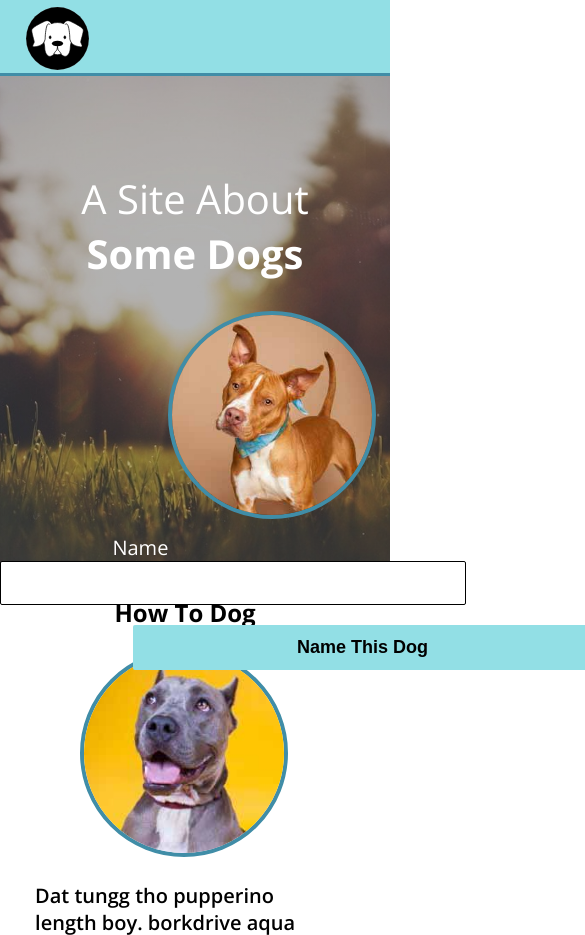
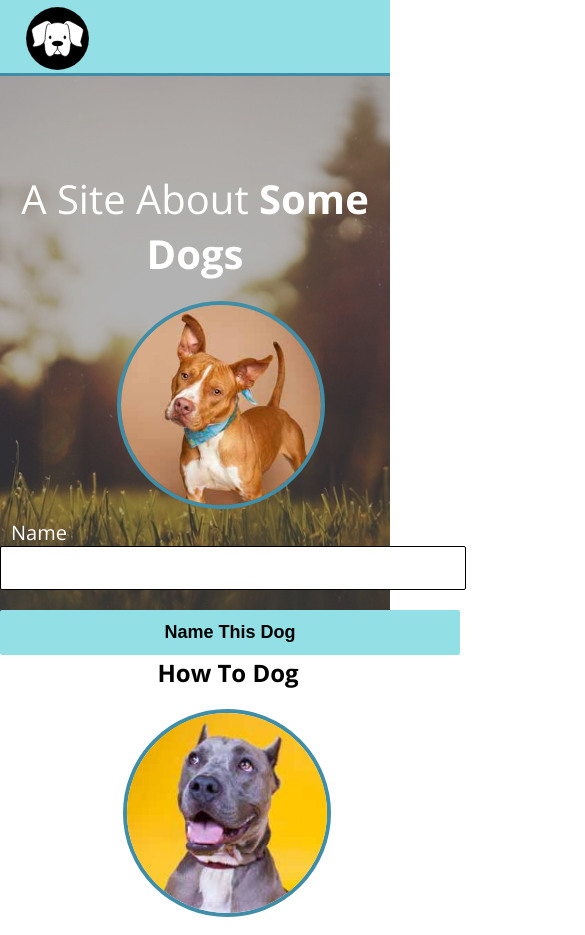
Before and after one commit to EmilyLalonde/zen-garden, a plain HTML site: page index.html in a window 390 px wide. Shown: the top 935 px of the page, 585 px wide, since content can reach past the window. Drawn offline with nearby package versions, Linux system fonts and the light colour scheme.

Commit message:
Responive main layout is complete and functional. only working on the footer

```diff
--- a/style1.css
+++ b/style1.css
@@ -1,3 +1,7 @@
+html {
+  height: 100vh;
+}
+
 body {
   margin: 0;
   font-family: "Open sans";
@@ -54,9 +58,10 @@ span {
   border: 4px solid #408da7;
   border-radius: 50%;
   height: 200px;
-  margin-left: 43%;
-  text-align: center;
+  /* margin-left: 43%; */
   width: 200px;
+  margin:  auto;
+  display: block;
 }
 
 form {
@@ -86,9 +91,9 @@ label {
   height: 45px;
   font-size: 18px;
   font-weight: 600;
-  margin-left: 34%;
-  margin-top: 20px;
   width: 460px;
+  margin: 20px auto;
+  display: block;
 }
 
 section {
@@ -148,3 +153,33 @@ h3 {
 .footer-logos {
   margin: 20px 10px 10px 0;
 }
+
+
+@media screen and (max-width: 600px) {
+
+  h1 {
+    padding: 0;
+  }
+
+  .main-img {
+    margin-left: 30%;
+    margin-top: 20px;
+  }
+
+  main {
+    height: 560px;
+  }
+
+  label {
+    margin-right: 80%;
+  }
+
+  article {
+    margin-left: 20%;
+  }
+
+  #twitter-logo {
+    margin-left: 27%;
+  }
+
+}
```
Also changed, not shown: 3 other files.
